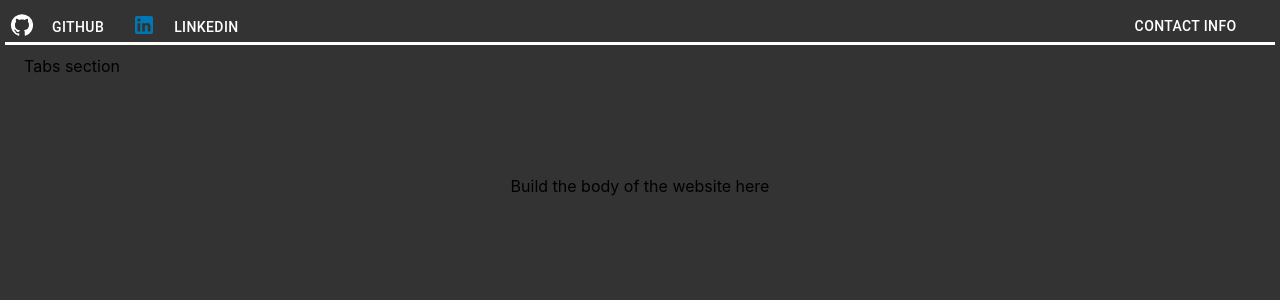
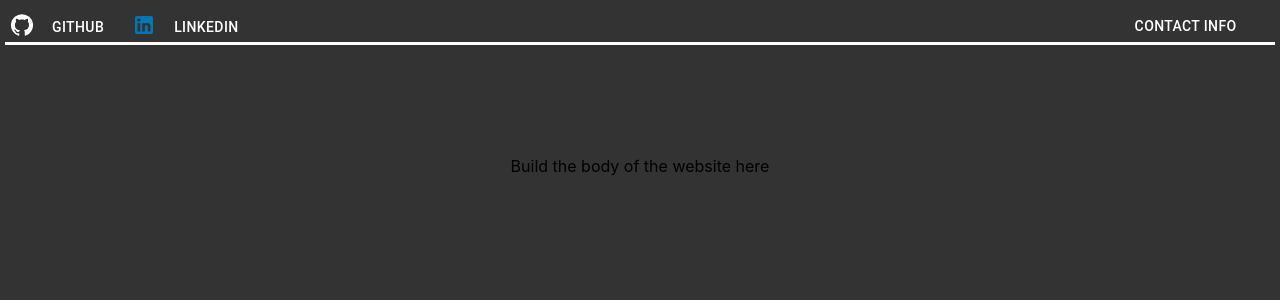
Before and after one commit to StevenH01/stevens-website, a React (Create React App) app: page / in a window 1280 px wide. Shown: the top 300 px of the page. Built offline with nearby package versions, Linux system fonts and the light colour scheme.

Commit message:
added pages for tabs support

```diff
--- a/package.json
+++ b/package.json
@@ -13,6 +13,7 @@
     "@testing-library/user-event": "^13.5.0",
     "react": "^18.2.0",
     "react-dom": "^18.2.0",
+    "react-router-dom": "^6.21.3",
     "react-scripts": "^5.0.1",
     "web-vitals": "^2.1.4"
   },
--- a/src/App.js
+++ b/src/App.js
@@ -1,11 +1,10 @@
 import React from 'react';
-import Header from './components/Header';
 import './App.css';
 import MainPage from './components/MainPage';
 
 function App() {
   return (
-      <><Header /><MainPage /></>
+      <><MainPage /></>
   );
 }
 
--- /dev/null
+++ b/src/components/About.js
@@ -0,0 +1,12 @@
+import React from "react";
+import { Box } from '@mui/material';
+
+const About = () => {
+
+  return (
+    <Box>
+      About
+    </Box>
+  );
+}
+export default About;
--- a/src/components/MainPage.js
+++ b/src/components/MainPage.js
@@ -1,12 +1,15 @@
 import { Container, Grid } from '@mui/material';
 import React from 'react';
+import Header from './Header';
+import SideTabs from './SideTabs';
 
 const MainPage = () => {
   return (
     <Grid sx={{ minHeight: '100vh', minWidth: '100vw' }}>
+      <Header />
       <Container sx={{ background: '#333', minHeight: '100vh', minWidth: '100vw' }}>
-        <Grid grid item={3} sx={{ maxWidth: '200px'}}>
-          Tabs section
+        <Grid grid item={3} sx={{ maxWidth: '200px', color: 'inherit' }}>
+          <SideTabs />
         </Grid>
         <Grid grid item={6} sx={{
           background: '#333',
--- /dev/null
+++ b/src/components/SideTabs.js
@@ -0,0 +1,8 @@
+import React from "react";
+import About from "./About";
+
+const Tabs = () => {
+  <About />
+}
+
+export default Tabs;
```
Also changed, not shown: 1 other file (tests, documents, lock files or other folders).
